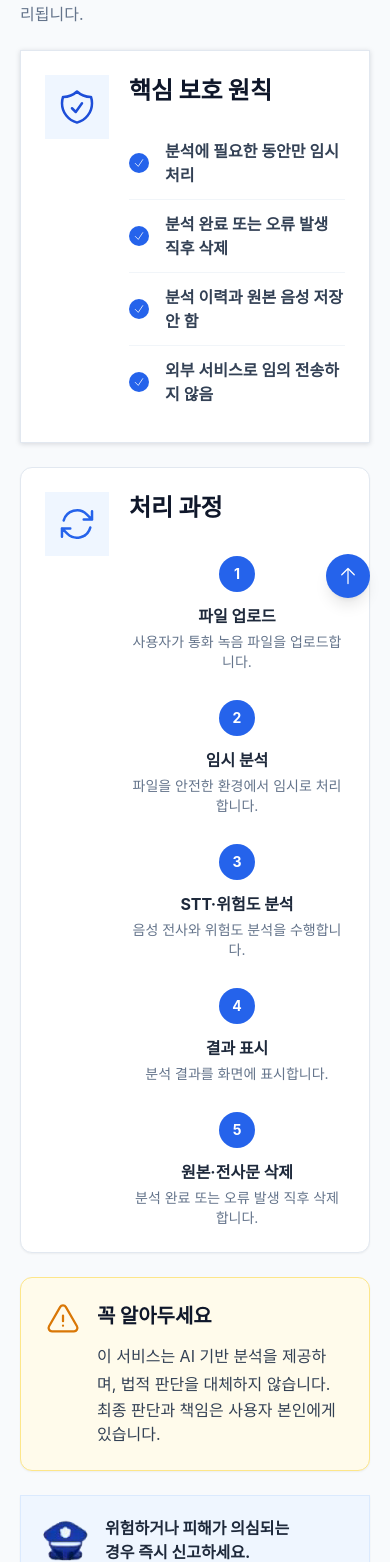
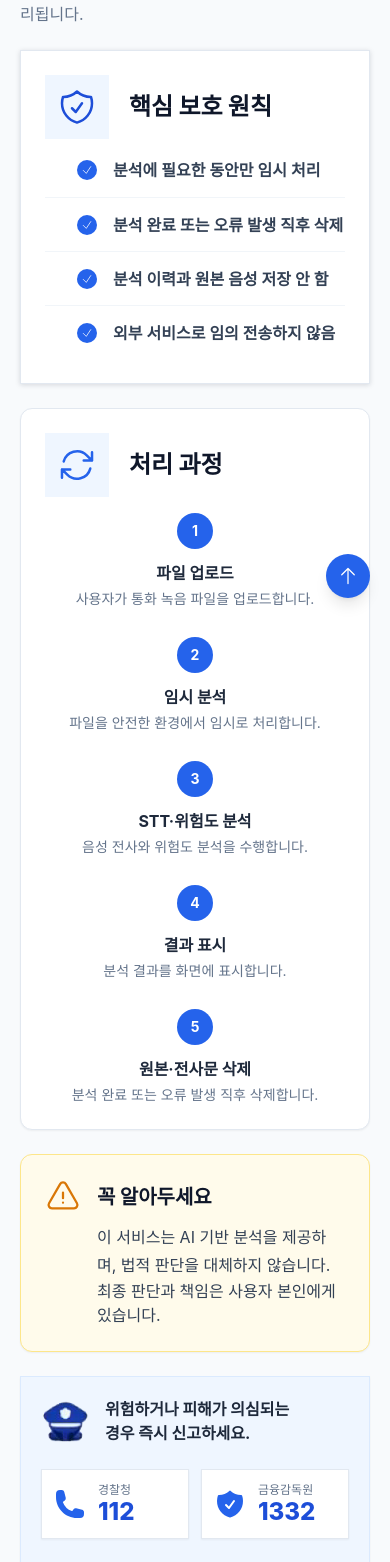
Before and after one commit to SZversion/VoiceGuard, a Nuxt app in the folder frontend/: page /privacy in a window 390 px wide. Shown: the part 226-1788 px from the top of the page. Built offline with nearby package versions, Linux system fonts and the light colour scheme.

Commit message:
fix: improve mobile privacy page layout

```diff
--- a/frontend/pages/privacy.vue
+++ b/frontend/pages/privacy.vue
@@ -41,12 +41,12 @@ const processSteps = [
         </span>
 
         <div class="min-w-0 flex-1">
-          <h2 class="text-2xl font-extrabold text-slate-900">핵심 보호 원칙</h2>
-          <ul class="mt-5 divide-y divide-slate-100">
+          <h2 class="text-2xl font-extrabold text-slate-900 max-[639px]:mt-4">핵심 보호 원칙</h2>
+          <ul class="mt-5 divide-y divide-slate-100 max-[639px]:-ml-[84px] max-[639px]:w-[calc(100%+84px)]">
             <li
               v-for="principle in principles"
               :key="principle"
-              class="flex min-h-[54px] items-center gap-4 py-3 text-[16px] font-semibold text-slate-700"
+              class="flex min-h-[54px] items-center justify-start gap-4 py-3 text-left text-[16px] font-semibold text-slate-700 max-[639px]:pl-8"
             >
               <span class="flex h-5 w-5 shrink-0 items-center justify-center rounded-full bg-blue-600 text-white">
                 <CheckIcon class="h-3 w-3" stroke-width="3" aria-hidden="true" />
@@ -64,8 +64,8 @@ const processSteps = [
           <ArrowPathIcon class="h-10 w-10" aria-hidden="true" />
         </span>
         <div class="w-full">
-          <h2 class="text-2xl font-extrabold text-slate-900">처리 과정</h2>
-          <ol class="relative mt-8 grid grid-cols-5 gap-3 before:absolute before:left-[8%] before:right-[8%] before:top-5 before:border-t-2 before:border-dashed before:border-blue-300 max-[640px]:grid-cols-1 max-[640px]:gap-7 max-[640px]:before:hidden">
+          <h2 class="text-2xl font-extrabold text-slate-900 max-[639px]:mt-4">처리 과정</h2>
+          <ol class="relative mt-8 grid grid-cols-5 gap-3 before:absolute before:left-[8%] before:right-[8%] before:top-5 before:border-t-2 before:border-dashed before:border-blue-300 max-[640px]:-ml-[84px] max-[640px]:w-[calc(100%+84px)] max-[640px]:grid-cols-1 max-[640px]:gap-7 max-[640px]:before:hidden">
             <li v-for="step in processSteps" :key="step.number" class="relative z-10 min-w-0 text-center">
               <span class="mx-auto flex h-9 w-9 items-center justify-center rounded-full bg-blue-600 text-sm font-bold text-white">{{ step.number }}</span>
               <p class="mt-3 font-bold text-slate-800">{{ step.title }}</p>
@@ -80,7 +80,7 @@ const processSteps = [
       <div class="flex items-start gap-4">
         <ExclamationTriangleIcon class="h-9 w-9 shrink-0 text-amber-600" aria-hidden="true" />
         <div>
-          <h2 class="text-xl font-extrabold text-slate-900">꼭 알아두세요</h2>
+          <h2 class="text-xl font-extrabold text-slate-900 max-[639px]:mt-1">꼭 알아두세요</h2>
           <p class="mt-3 leading-7 text-slate-700">이 서비스는 AI 기반 분석을 제공하며, 법적 판단을 대체하지 않습니다.</p>
           <p class="text-slate-700">최종 판단과 책임은 사용자 본인에게 있습니다.</p>
         </div>
@@ -96,10 +96,10 @@ const processSteps = [
         </p>
       </div>
 
-      <div class="flex flex-wrap gap-4">
+      <div class="grid grid-cols-2 gap-3 sm:flex sm:flex-wrap sm:gap-4">
         <a
           href="tel:112"
-          class="flex min-w-[150px] items-center gap-3 border border-slate-200 bg-white px-5 py-3 shadow-sm transition hover:border-blue-300"
+          class="flex min-w-[150px] items-center gap-3 border border-slate-200 bg-white px-5 py-3 shadow-sm transition hover:border-blue-300 max-[639px]:min-w-0 max-[639px]:px-3"
         >
           <SolidPhoneIcon class="h-8 w-8 text-blue-600" aria-hidden="true" />
           <span>
@@ -110,7 +110,7 @@ const processSteps = [
 
         <a
           href="tel:1332"
-          class="flex min-w-[150px] items-center gap-3 border border-slate-200 bg-white px-5 py-3 shadow-sm transition hover:border-blue-300"
+          class="flex min-w-[150px] items-center gap-3 border border-slate-200 bg-white px-5 py-3 shadow-sm transition hover:border-blue-300 max-[639px]:min-w-0 max-[639px]:px-3"
         >
           <SolidShieldCheckIcon class="h-8 w-8 text-blue-600" aria-hidden="true" />
           <span>
```
